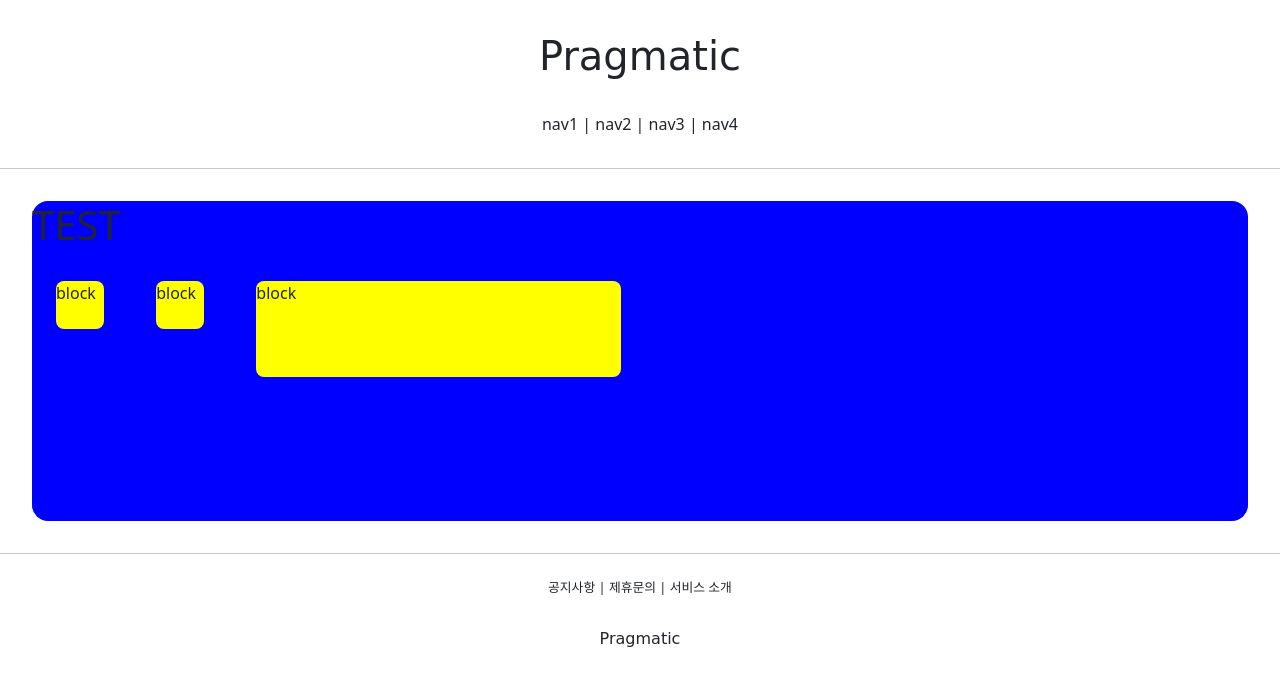
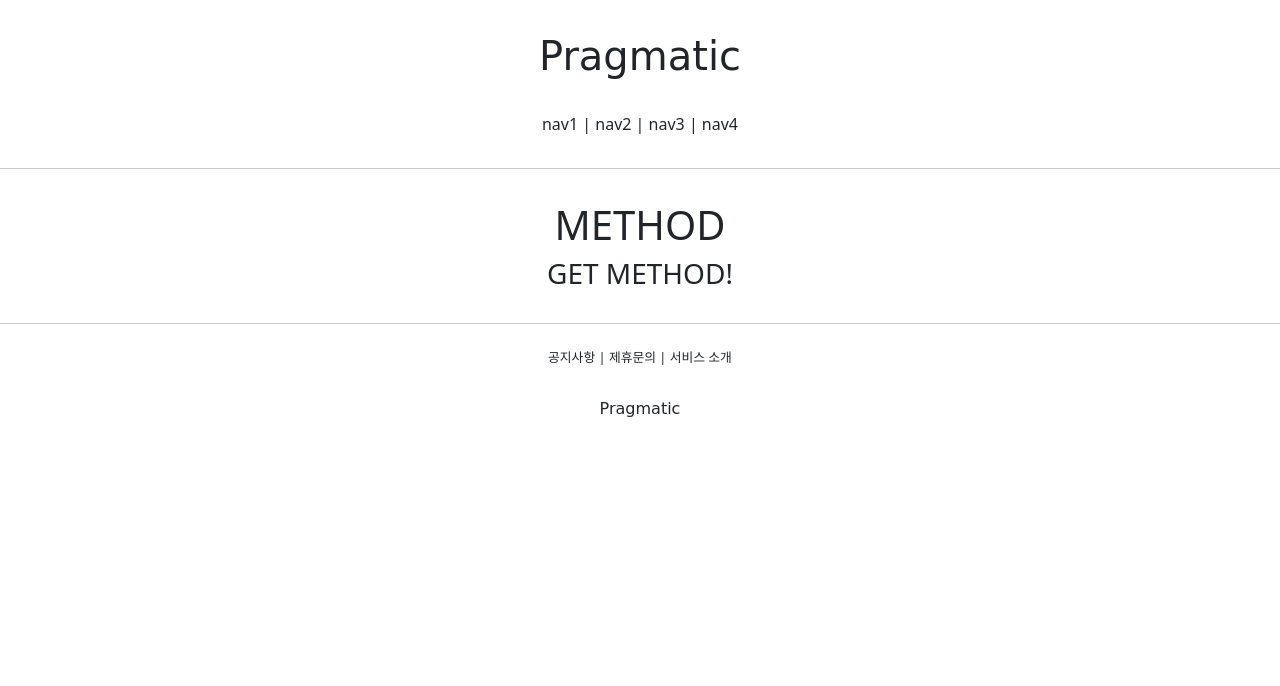
Before and after one commit to codemkim/gis_5ban, a Django app: page /account/hello_world/ in a window 1280 px wide. Shown: the top 686 px of the page. Run offline with Django 3.2, Linux system fonts and the light colour scheme; parts of the project's set-up code (start-up, migrations or seed data) failed here and were passed over; some web fonts are replaced.

Commit message:
07/8 5ban class commit 1

```diff
--- a/accountapp/templates/accountapp/hello_world.html
+++ b/accountapp/templates/accountapp/hello_world.html
@@ -2,24 +2,11 @@
 
 {% block content %}
 
-    <style>
-        .testing {
-            background-color: yellow;
-            height :48px;
-            width : 48px;
-            margin : 1.5rem;
-            border-radius: .5rem;
-        }
+    <div style="margin : 2rem; text-align: center;">
 
-    </style>
+        <h1>METHOD</h1>
 
-    <div style="height: 20rem; background-color: blue; border-radius: 1rem; margin : 2rem;">
-        <h1>TEST</h1>
-
-        <div class = "testing" style="display : inline-block; width : 3rem; height: 3rem">block </div>
-        <div class = "testing" style="display : inline-block; width : 3em; height: 3em">block </div>
-        <div class = "testing" style="display : inline-block; width : 30%; height: 30%">block </div>
-
+        <h3>{{ text }}</h3>
 
     </div>
 
--- a/accountapp/views.py
+++ b/accountapp/views.py
@@ -4,4 +4,9 @@ from django.shortcuts import render
 # Create your views here.
 
 def hello_world(request):
-    return render(request, 'accountapp/hello_world.html')
+    if request.method == "POSE":
+        return render(request, 'accountapp/hello_world.html',
+                      context={'text':'POST METHOD!'})
+    else:
+        return render(request, 'accountapp/hello_world.html',
+                      context={'text':'GET METHOD!'})
```
